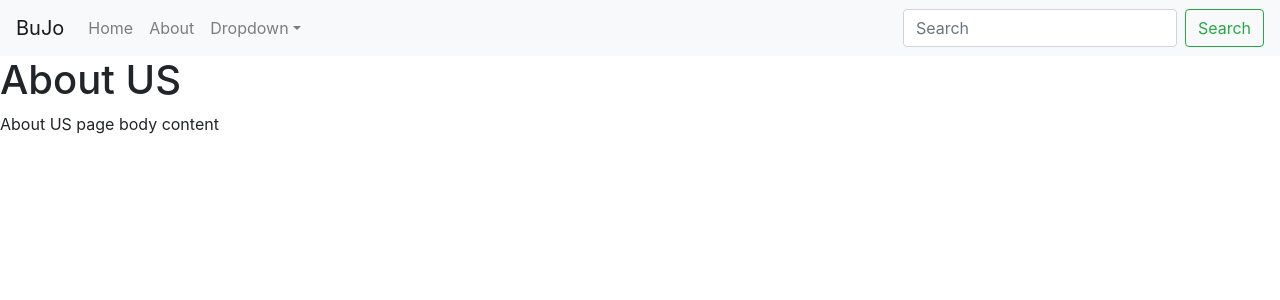
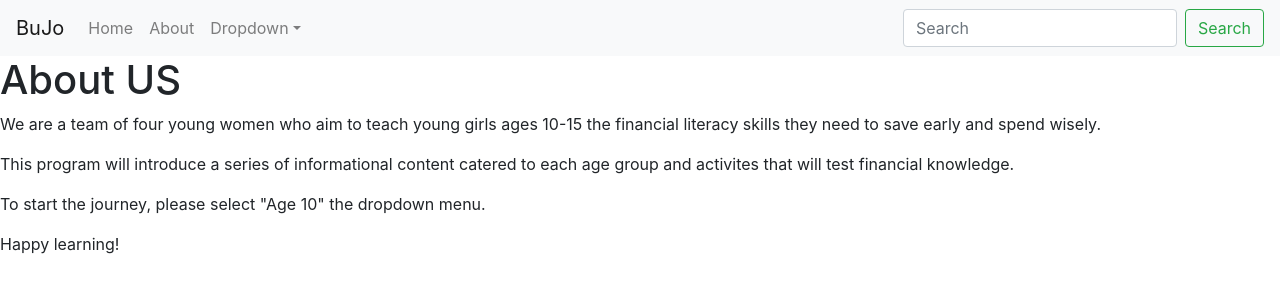
Before and after one commit to jiaguy/FUNance, a React (Create React App) app: page /about in a window 1280 px wide. Shown: the top 300 px of the page. Built offline with nearby package versions, Linux system fonts and the light colour scheme.

Commit message:
Update About.js
fluff

```diff
--- a/src/components/About.js
+++ b/src/components/About.js
@@ -4,7 +4,10 @@ const About = () => {
     return (
        <div>
           <h1>About US</h1>
-          <p>About US page body content</p>
+          <p>We are a team of four young women who aim to teach young girls ages 10-15 the financial literacy skills they need to save early and spend wisely.</p>
+          <p>This program will introduce a series of informational content catered to each age group and activites that will test financial knowledge.</p>
+          <p>To start the journey, please select "Age 10" the dropdown menu.</p>
+          <p>Happy learning!</p>
 
        </div>
     );
```
